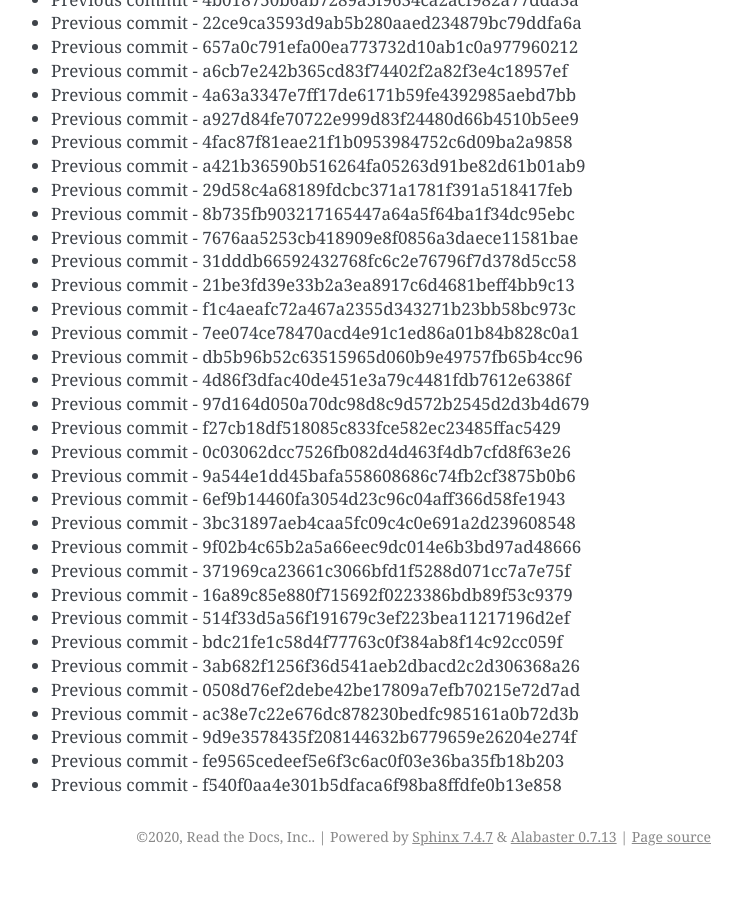
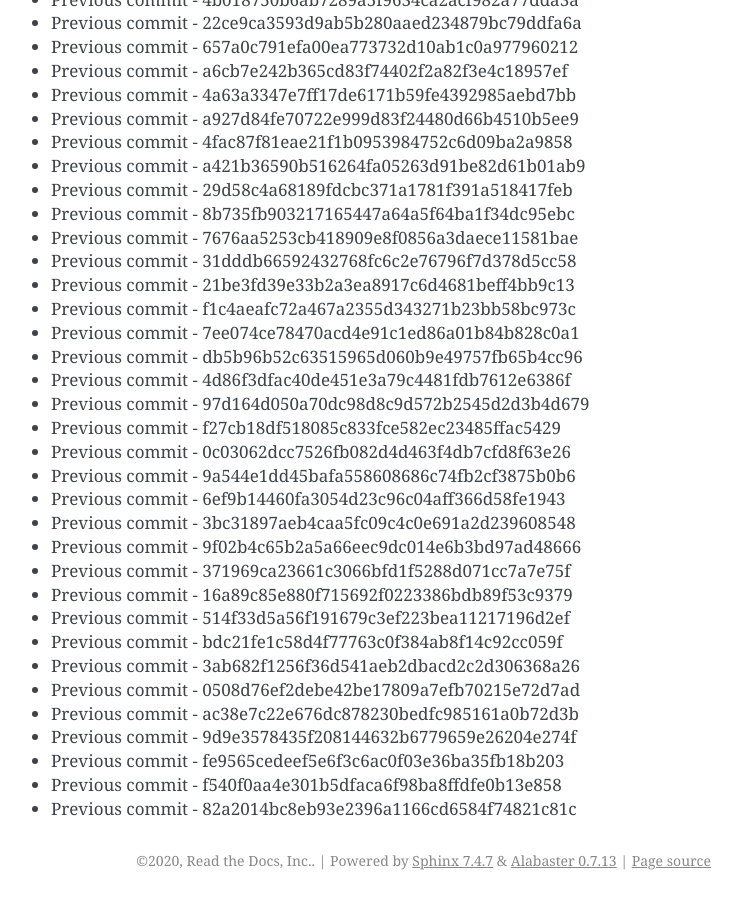
Before and after one commit to readthedocs/rtd-git-stresstest, a Sphinx documentation site: the page built from docs/updates.rst, in a window 1280 px wide and 900 px high, scrolled down 25357 px. Shown: the whole window, without its empty margins (399-1141 px from the left). Built offline with Sphinx 7.4.7, drawn with Linux system fonts in a browser that asks for light colours; before the commit the page ends 26233 px from its top, so only the background shows below that.

Commit message:
Generating commit from previous: 82a2014bc8eb93e2396a1166cd6584f74821c81c

```diff
--- a/docs/updates.rst
+++ b/docs/updates.rst
@@ -1097,3 +1097,4 @@ It can be tested for any performance characteristics.
 * Previous commit - 9d9e3578435f208144632b6779659e26204e274f
 * Previous commit - fe9565cedeef5e6f3c6ac0f03e36ba35fb18b203
 * Previous commit - f540f0aa4e301b5dfaca6f98ba8ffdfe0b13e858
+* Previous commit - 82a2014bc8eb93e2396a1166cd6584f74821c81c
```
